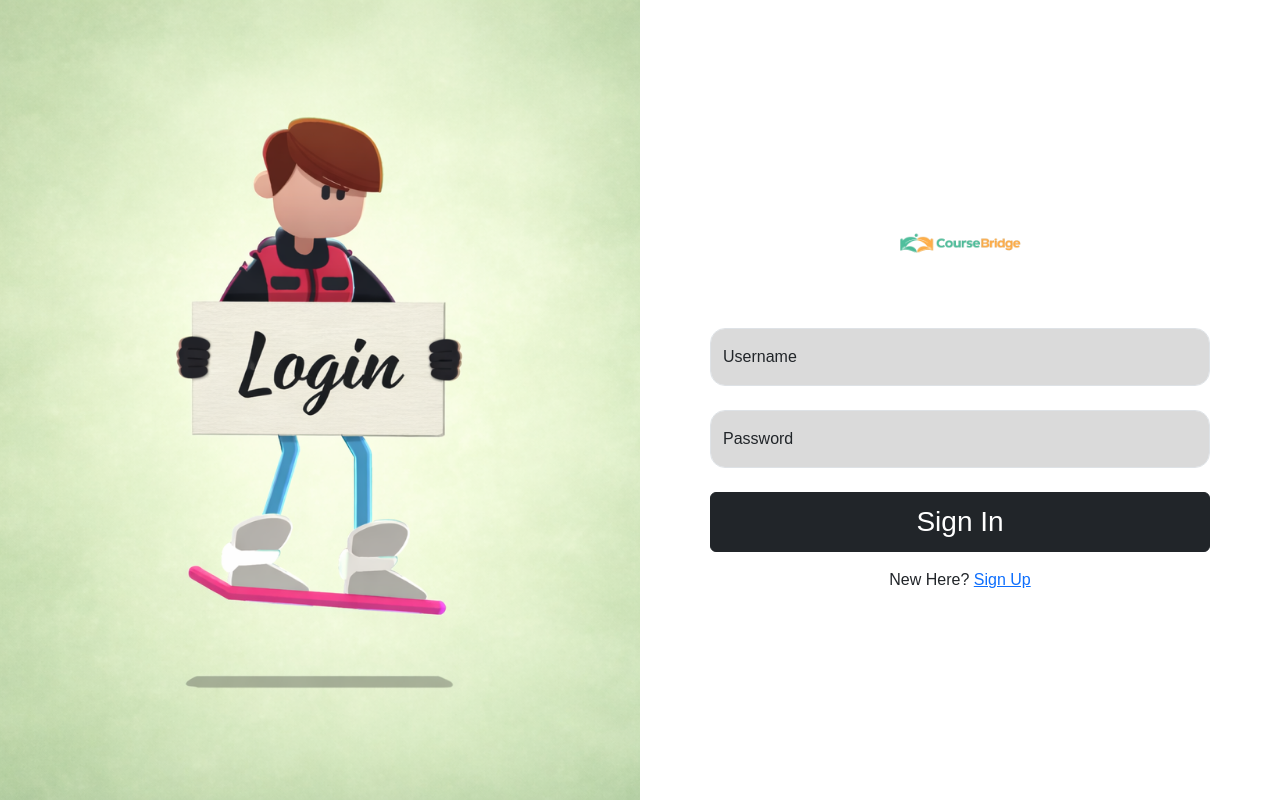
After one commit to Patel-ved31/CourseBridge, a Flask app: page /login in a window 1280 px wide. The commit adds this page. Run offline with Flask 3, Linux system fonts and the light colour scheme.

Commit message:
final commit of 28/12

```diff
--- a/app.py
+++ b/app.py
@@ -1,61 +1,61 @@
-# from flask import Flask,request,redirect,url_for,session,Response , render_template
+# # from flask import Flask,request,redirect,url_for,session,Response , render_template
 
-# app = Flask(__name__)
-"""
-app.secret_key = "supersecret"
+# # app = Flask(__name__)
+# """
+# app.secret_key = "supersecret"
 
-#home page
-@app.route("/" , methods=["GET" , "POST"])
-def login() :
-    if request.method == "POST" :
-        userName = request.form.get("username")
-        userPass = request.form.get("password")
+# #home page
+# @app.route("/" , methods=["GET" , "POST"])
+# def login() :
+#     if request.method == "POST" :
+#         userName = request.form.get("username")
+#         userPass = request.form.get("password")
 
-        if userName == "admin" and userPass == "123" :
-            session["user"] = userName
-            return redirect(url_for("welcome"))
-        else :
-            return Response("in-valid , try again" , mimetype="text/plain")
+#         if userName == "admin" and userPass == "123" :
+#             session["user"] = userName
+#             return redirect(url_for("welcome"))
+#         else :
+#             return Response("in-valid , try again" , mimetype="text/plain")
 
-    return '''
-            <h2> Login page </h2>
-            <form method="POST">
-            Username : <input type="text" name="username" placeholder="Enter name" />
-            Password : <input type="password"  name="password" placeholder="Enter password" />
-            <input type="submit" value="submit">
-            </form>
-'''
+#     return '''
+#             <h2> Login page </h2>
+#             <form method="POST">
+#             Username : <input type="text" name="username" placeholder="Enter name" />
+#             Password : <input type="password"  name="password" placeholder="Enter password" />
+#             <input type="submit" value="submit">
+#             </form>
+# '''
 
-@app.route("/welcome")
-def welcome() :
-    if "user" in session :
-        return f'''
-                <h2> Welcome , {session["user"]}! </h2>
-                <a href={url_for("logout")}> logout </a>
-                '''
+# @app.route("/welcome")
+# def welcome() :
+#     if "user" in session :
+#         return f'''
+#                 <h2> Welcome , {session["user"]}! </h2>
+#                 <a href={url_for("logout")}> logout </a>
+#                 '''
 
-    return redirect(url_for("login"))
+#     return redirect(url_for("login"))
 
-@app.route("/logout")
-def logout() :
-    session.pop("user" , None)
-    return redirect(url_for("login"))
+# @app.route("/logout")
+# def logout() :
+#     session.pop("user" , None)
+#     return redirect(url_for("login"))
 
 
-@app.route("/")
-def login() :
-    return render_template("login.html")
+# @app.route("/")
+# def login() :
+#     return render_template("login.html")
 
-@app.route("/go" , methods=["POST"])
-def go():
-    username = request.form.get("username")
-    password = request.form.get("password")
+# @app.route("/go" , methods=["POST"])
+# def go():
+#     username = request.form.get("username")
+#     password = request.form.get("password")
 
-    if username == "ved123" and password == "1234" :
-        return render_template("welcome.html" , name = username)
+#     if username == "ved123" and password == "1234" :
+#         return render_template("welcome.html" , name = username)
 
-    return "invalid details"
-    """
+#     return "invalid details"
+#     """
 
 from flask import Flask, request, jsonify, render_template
 from flask_cors import CORS
@@ -65,15 +65,27 @@ import smtplib
 app = Flask(__name__)
 CORS(app)
 
+
+
+@app.route("/")
+def FirstPage():
+    return render_template("index.html")
+
+# open login page
+@app.route("/login")
+def login():
+    return render_template("login.html")
+
+# open signUp page
+@app.route("/signUp")
+def signUp():
+    return render_template("signUp.html")
+
 saved_otp = ""
 
 EMAIL = "pved311206@gmail.com"
 PASSWORD = "sswngwuuqotonmrj"
-
-@app.route("/")
-def home():
-    return render_template("Sign-Up-page/signUp.html")
-
+# send otp through email --> --> page : signUp
 @app.route("/send-otp", methods=["POST"])
 def send_otp():
     global saved_otp
@@ -88,21 +100,18 @@ def send_otp():
         server.login(EMAIL, PASSWORD)
         server.sendmail(EMAIL, email, message)
 
-    return jsonify({"message": "OTP sent successfully 📧"})
+    return jsonify({"message": "success"})
 
+# check otp --> page : signUp
 @app.route("/verify-otp", methods=["POST"])
 def verify_otp():
     otp = request.json["otp"]
     if otp == saved_otp:
-        return jsonify({"message": "OTP Verified ✅"})
-    return jsonify({"message": "Invalid OTP ❌"})
+        return jsonify({"message": "true"})
+    return jsonify({"message": "false"})
 
 if __name__ == "__main__":
     app.run(debug=True)
-
-
-
-
 
 # @app.route("/sign-up" , methods=["POST" , "GET"])
 # def submit():
--- a/static/css/login.css
+++ b/static/css/login.css
@@ -1,34 +1,57 @@
-body {
+* {
   margin: 0;
   padding: 0;
-      height: 100vh;
-      display: flex;
-      align-items: center;
+  box-sizing: border-box;
 }
 
-.box1{
-    width: 50%;
+body {
+  width: 100%;
   height: 100%;
-    background-image: url("login_photo.jpeg");
-    background-size: cover;
-    background-position-x: -130px;
-    justify-content: flex-start;
-    border-radius: 10px;
+  overflow-x: hidden;
+  font-family: Arial, sans-serif;
 }
 
-.logo{
-    /* justify-content: flex-end; */
-    height: 30%;
-    background-image: url("logo.jpeg");
+.left {
+    background-color: #e8f2dc;
+    background-image: url("Login-page-img.png");
+    background-repeat: no-repeat;
+    background-position: center;
     background-size: cover;
-    background-position: center;
-    align-items: flex-end;
 }
 
-.username {
-    padding: 5px;
-    border-radius: 5px;
+.right {
   display: flex;
-    justify-content: flex-end;
+  flex-direction: column;
+  justify-content: center;
   align-items: center;
+  overflow: hidden;
 }
+
+.logo {
+  max-width: 160px;
+  width: 100%;
+  height: auto;
+  margin-bottom: 30px;
+}
+
+.form-box {
+  width: 100%;
+  max-width: 500px;
+}
+.login-form{
+  width: 100%;
+}
+
+.form-control{
+    background-color: #dadada;
+    border-radius: 15px;
+}
+button{
+    height: 60px;
+}
+
+@media (max-width: 768px) {
+  body {
+    overflow-y: auto;
+  }
+}
--- a/static/css/style.css
+++ b/static/css/style.css
@@ -1,3 +1,4 @@
+
 body{
     background-image: url("FrontPage.png");
     background-size:cover ;
@@ -53,6 +54,7 @@ body{
     box-shadow: 5px 5px 40px black;
     color: #686666;
     transition: all .6s;
+    text-decoration: none;
 }
 
 .start-btn:hover{
--- /dev/null
+++ b/templates/login.html
@@ -0,0 +1,52 @@
+<!DOCTYPE html>
+<html lang="en">
+<head>
+<meta charset="UTF-8">
+<meta name="viewport" content="width=device-width, initial-scale=1.0">
+<title>Login</title>
+
+<link href="https://cdn.jsdelivr.net/npm/bootstrap@5.3.2/dist/css/bootstrap.min.css" rel="stylesheet">
+<link rel="stylesheet" href="{{ url_for('static', filename='css/login.css') }}" />
+
+</head>
+
+<body>
+
+<div class="container-fluid p-0">
+
+  <div class="row g-0 min-vh-100">
+
+    <div class="col-md-6 d-none d-md-flex left"></div>
+
+    <div class="col-md-6 col-12 right">
+
+      <img src="static\css\main-logo.png" class="logo" alt="logo">
+
+      <form class="form-box">
+        <div class="login-form">
+
+          <div class="form-floating mb-4">
+            <input type="text" class="form-control" placeholder="Username">
+            <label>Username</label>
+          </div>
+
+          <div class="form-floating mb-4">
+            <input type="password" class="form-control" placeholder="Password">
+            <label>Password</label>
+          </div>
+
+          <button class="btn btn-dark w-100 fs-3 mb-3">Sign In</button>
+
+          <p class="text-center large">
+            New Here? <a href="{{ url_for('signUp') }}">Sign Up</a>
+          </p>
+
+        </div>
+      </form>
+
+    </div>
+  </div>
+</div>
+
+</body>
+</html>
```
Also changed, not shown: static/js/signUp.js (+52 -20 lines), templates/Login-page/login.html (deleted, +0 -37 lines), templates/index.html (renamed from templates/Front-page/index.html, +4 -3 lines), templates/signUp.html (renamed from templates/Sign-Up-page/signUp.html, +17 -4 lines), static/js/script.js (renamed from templates/Front-page/script.js). Lines whose indentation alone changed are shown as unchanged.
